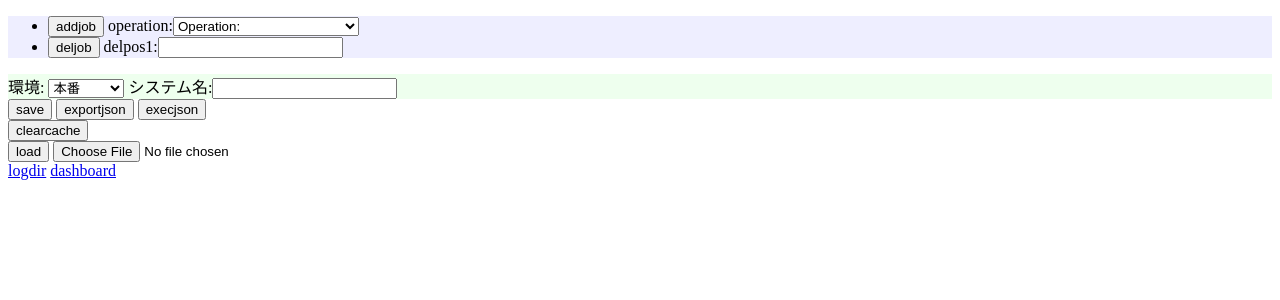
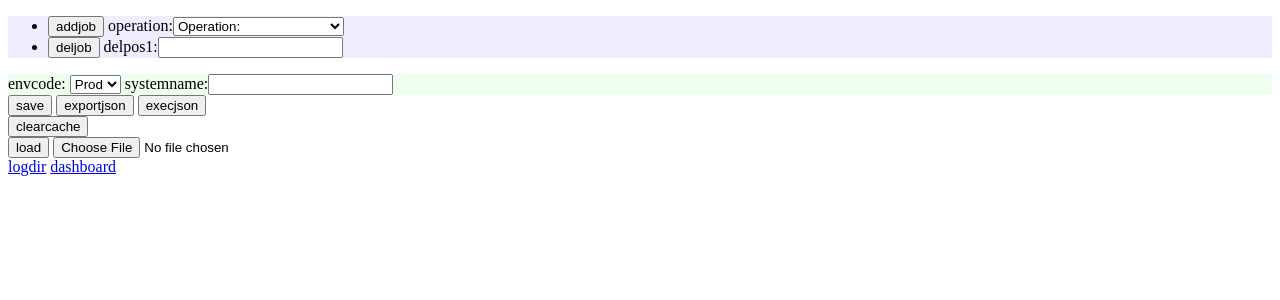
Before and after one commit to aaabbb200909/execjson, a Django app: page /app1/ in a window 1280 px wide. Shown: the top 300 px of the page. Run offline with Django 3.2, Linux system fonts and the light colour scheme.

Commit message:
I moved all utf-8 to po file

```diff
--- a/web/mysite/template/app1/index.html
+++ b/web/mysite/template/app1/index.html
@@ -1,5 +1,6 @@
 <!DOCTYPE html>
 <html lang="ja">
+{% load i18n %}
 <head>
 	<meta charset="UTF-8">
 	<title></title>
@@ -38,54 +39,54 @@
 <div id="jobtemplate" style="display:none">
 <div class="job">
 <b class="jobnumber"></b>id: <input type="text" name="id">
-実施時刻: <input type="text" name="time">
-エラー時の対応: <input type="text" name="iffail">
+{% trans "time" %}: <input type="text" name="time">
+{% trans "iffail" %}: <input type="text" name="iffail">
 </div>
 </div>
 
 
 <div id="mkdirtemplate" style="display:none">
 <div class="operation">
-ディレクトリ作成:<b class="mkdirstart">[+]</b><input type="text" name="name" value="mkdir" style="display:none">
-サーバー:<input type="text" name="server">
-パス:<input type="text" name="path">
-オーナー:<input type="text" name="owner">
-グループ:<input type="text" name="group">
-権限:<input type="text" name="mode">
+{% trans "mkdir" %}:<b class="mkdirstart">[+]</b><input type="text" name="name" value="mkdir" style="display:none">
+{% trans "server" %}:<input type="text" name="server">
+{% trans "path" %}:<input type="text" name="path">
+{% trans "owner" %}:<input type="text" name="owner">
+{% trans "group" %}:<input type="text" name="group">
+{% trans "mode" %}:<input type="text" name="mode">
 </div>
 </div>
 
 
 <div id="filetransfertemplate" style="display:none">
 <div class="operation">
-ファイル転送:<b class=filetransferstart>[+]</b><input type="text" name="name" value="filetransfer" style="display:none">
-転送元サーバー:<input type="text" name="srcserver">
-転送元ファイル:<input type="text" name="srcpath">
-転送先サーバー:<input type="text" name="dstserver">
-転送先ファイル:<input type="text" name="dstpath">
-オーナー:<input type="text" name="owner">
-グループ:<input type="text" name="group">
-権限:<input type="text" name="mode">
+{% trans "filetransfer" %}:<b class=filetransferstart>[+]</b><input type="text" name="name" value="filetransfer" style="display:none">
+{% trans "srcserver" %}:<input type="text" name="srcserver">
+{% trans "srcpath" %}:<input type="text" name="srcpath">
+{% trans "dstserver" %}:<input type="text" name="dstserver">
+{% trans "dstpath" %}:<input type="text" name="dstpath">
+{% trans "owner" %}:<input type="text" name="owner">
+{% trans "group" %}:<input type="text" name="group">
+{% trans "mode" %}:<input type="text" name="mode">
 </div>
 </div>
 
 
 <div id="deletefiletemplate" style="display:none">
 <div class="operation">
-ファイル削除:<b class=deletefilestart>[+]</b><input type="text" name="name" value="deletefile" style="display:none">
-サーバー:<input type="text" name="server">
-ファイルパス:<input type="text" name="filepath">
+{% trans "deletefile" %}:<b class=deletefilestart>[+]</b><input type="text" name="name" value="deletefile" style="display:none">
+{% trans "server" %}:<input type="text" name="server">
+{% trans "filepath" %}:<input type="text" name="filepath">
 </div>
 </div>
 
 
 <div id="execshelltemplate" style="display:none">
 <div class="operation">
-シェル実行:<input type="text" name="name" value="execshell" style="display:none">
-サーバー:<input type="text" name="server">
-実行シェル:<input type="text" name="path">
-実行ユーザー:<input type="text" name="user">
-バックグラウンド実行:
+{% trans "execshell" %}:<input type="text" name="name" value="execshell" style="display:none">
+{% trans "server" %}:<input type="text" name="server">
+{% trans "path" %}:<input type="text" name="path">
+{% trans "user" %}:<input type="text" name="user">
+{% trans "background" %}:
 <select name="background">
 <option value="yes">yes</option>
 <option value="no">no</option>
@@ -95,93 +96,89 @@
 
 <div id="editcrontemplate" style="display:none">
 <div class="operation">
-cron登録削除:<b class=editcronstart>[+]</b><input type="text" name="name" value="editcron" style="display:none">
-作業種別:
+{% trans "editcron" %}:<b class=editcronstart>[+]</b><input type="text" name="name" value="editcron" style="display:none">
+{% trans "operation" %}:
 <select name="operation">
-<option value="add">add</option>
-<option value="del">del</option>
+<option value="add">{% trans "add" %}</option>
+<option value="del">{% trans "del" %}</option>
 </select>
-サーバー:<input type="text" name="server">
-ユーザー:<input type="text" name="user">
-分:<input type="text" name="minute">
-時:<input type="text" name="hour">
-日:<input type="text" name="day">
-月:<input type="text" name="month">
-曜日:<input type="text" name="dayofweek">
-コマンド:<input type="text" name="command">
+{% trans "server" %}:<input type="text" name="server">
+{% trans "user" %}:<input type="text" name="user">
+{% trans "minute" %}:<input type="text" name="minute">
+{% trans "hour" %}:<input type="text" name="hour">
+{% trans "day" %}:<input type="text" name="day">
+{% trans "month" %}:<input type="text" name="month">
+{% trans "dayofweek" %}:<input type="text" name="dayofweek">
+{% trans "command" %}:<input type="text" name="command">
 </div>
 </div>
 
 <div id="editattemplate" style="display:none">
 <div class="operation">
-at編集:<b class=editatstart>[+]</b><input type="text" name="name" value="editat" style="display:none">
-作業種別:
+{% trans "editat" %}:<b class=editatstart>[+]</b><input type="text" name="name" value="editat" style="display:none">
+{% trans "oparation" %}:
 <select name="operation">
-<option value="add">add</option>
-<option value="del">del</option>
+<option value="add">{% trans "add" %}</option>
+<option value="del">{% trans "del" %}</option>
 </select>
-サーバー:<input type="text" name="server">
-実行ユーザー:<input type="text" name="user">
-分:<input type="text" name="minute">
-時:<input type="text" name="hour">
-日:<input type="text" name="day">
-月:<input type="text" name="month">
-年:<input type="text" name="year">
-コマンド:<input type="text" name="command">
+{% trans "server" %}:<input type="text" name="server">
+{% trans "user" %}:<input type="text" name="user">
+{% trans "minute" %}:<input type="text" name="minute">
+{% trans "hour" %}:<input type="text" name="hour">
+{% trans "day" %}:<input type="text" name="day">
+{% trans "month" %}:<input type="text" name="month">
+{% trans "year" %}:<input type="text" name="year">
+{% trans "command" %}:<input type="text" name="command">
 </div>
 </div>
 
 
 <div id="mountnfstemplate" style="display:none">
 <div class="operation">
-NFSマウント・アンマウント:<input type="text" name="name" value="mountnfs" style="display:none">
-作業種別:
+{% trans "mountnfs" %}:<input type="text" name="name" value="mountnfs" style="display:none">
+{% trans "operation" %}:
 <select name="operation">
-<option value="add">追加</option>
-<option value="del">削除</option>
+<option value="add">{% trans "add" %}</option>
+<option value="del">{% trans "del" %}</option>
 </select>
-動的マウント<select name="useautomount">
-<option value="no">使用しない</option>
-<option value="yes">使用する</option>
-</select>
-サーバー名:<input type="text" name="servername">
-マウントポイント:<input type="text" name="mountpoint">
-マウントオプション:<input type="text" name="mountoption">
-NFSサーバー名:<input type="text" name="nfsserver">
-エクスポートパス:<input type="text" name="exportpath">
+{% trans "servername" %}:<input type="text" name="servername">
+{% trans "mountpoint" %}:<input type="text" name="mountpoint">
+{% trans "mountoption" %}:<input type="text" name="mountoption">
+{% trans "nfsserver" %}:<input type="text" name="nfsserver">
+{% trans "exportpath" %}:<input type="text" name="exportpath">
 </div>
 </div>
 
 
 <div id="execsqltemplate" style="display:none">
 <div class="operation">
-SQL実行:<input type="text" name="name" value="execsql" style="display:none">
-DB名:<input type="text" name="dbname">
-SQLファイル名:<input type="text" name="filename">
+{% trans "execsql" %}:<input type="text" name="name" value="execsql" style="display:none">
+{% trans "dbname" %}:<input type="text" name="dbname">
+{% trans "filename" %}:<input type="text" name="filename">
 </div>
 </div>
 
 <div id="modifyuserostemplate" style="display:none">
 <div class="operation">
-ユーザー作成(OS):<b class=modifyuserosstart>[+]</b><input type="text" name="name" value="modifyuseros" style="display:none">
-作業種別:
+{% trans "modifyuseros" %}:<b class=modifyuserosstart>[+]</b><input type="text" name="name" value="modifyuseros" style="display:none">
+{% trans "operation" %}:
 <select name="operation">
-<option value="add">add</option>
-<option value="del">del</option>
+<option value="add">{% trans "add" %}</option>
+<option value="del">{% trans "del" %}</option>
 </select>
-サーバー:<input type="text" name="server">
-ユーザー名:<input type="text" name="username">
-名前:<input type="text" name="firstname">
-苗字:<input type="text" name="lastname">
-所属グループ:<input type="text" name="groups">
+{% trans "server" %}:<input type="text" name="server">
+{% trans "username" %}:<input type="text" name="username">
+{% trans "firstname" %}:<input type="text" name="firstname">
+{% trans "lastname" %}:<input type="text" name="lastname">
+{% trans "groups" %}:<input type="text" name="groups">
 </div>
 </div>
 
 <div id="passwdresetostemplate" style="display:none">
 <div class="operation">
-パスワードリセット(OS):<b class=passwdresetosstart>[+]</b><input type="text" name="name" value="passwdresetos" style="display:none">
-サーバー:<input type="text" name="server">
-ユーザー名:<input type="text" name="username">
+{% trans "passwdresetos" %}:<b class=passwdresetosstart>[+]</b><input type="text" name="name" value="passwdresetos" style="display:none">
+{% trans "server" %}:<input type="text" name="server">
+{% trans "username" %}:<input type="text" name="username">
 </div>
 </div>
 
@@ -189,21 +186,21 @@
 
 <div id="modifydnstemplate" style="display:none">
 <div class="operation">
-DNS登録・削除:<b class=modifydnsstart>[+]</b><input type="text" name="name" value="modifydns" style="display:none">
-作業種別:
+{% trans "modifydns" %}:<b class=modifydnsstart>[+]</b><input type="text" name="name" value="modifydns" style="display:none">
+{% trans "operation" %}:
 <select name="operation">
-<option value="add">追加</option>
-<option value="del">削除</option>
+<option value="add">{% trans "add" %}</option>
+<option value="del">{% trans "del" %}</option>
 </select>
 FQDN:<input type="text" name="fqdn">
-IPアドレス:<input type="text" name="ipaddr">
+{% trans "ipaddr" %}:<input type="text" name="ipaddr">
 </div>
 </div>
 
 <div id="otherstemplate" style="display:none">
 <div class="operation">
-その他の作業:<input type="text" name="name" value="others" style="display:none">
-ファイル名:<input type="text" name="filename">
+{% trans "others" %}:<input type="text" name="name" value="others" style="display:none">
+{% trans "filename" %}:<input type="text" name="filename">
 </div>
 </div>
 
@@ -228,18 +225,18 @@
 <input type="button" value="addjob" onclick="addjob()">
 operation:<select id="sortofop" name="sortofop" onchange="addjob()">
 <option value="dummy">Operation:</option>
-<option value="mkdir"> ディレクトリ作成</option>
-<option value="filetransfer"> ファイル転送</option>
-<option value="deletefile"> ファイル削除</option>
-<option value="execshell"> シェル実行</option>
-<option value="editcron"> cron追加</option>
-<option value="editat"> at追加</option>
-<option value="mountnfs"> NFSマウント/アンマウント</option>
-<option value="execsql"> SQL実行</option>
-<option value="modifyuseros"> ユーザー登録・削除(OS)</option>
-<option value="passwdresetos"> パスワードリセット(OS)</option>
-<option value="modifydns"> DNS登録</option>
-<option value="others">その他の作業</option>
+<option value="mkdir"> {% trans "mkdir" %}</option>
+<option value="filetransfer"> {% trans "filetransfer" %}</option>
+<option value="deletefile"> {% trans "deletefile" %}</option>
+<option value="execshell"> {% trans "execshell" %}</option>
+<option value="editcron"> {% trans "editcron" %}</option>
+<option value="editat"> {% trans "editat" %}</option>
+<option value="mountnfs"> {% trans "mountnfs" %}</option>
+<option value="execsql"> {% trans "execsql" %}</option>
+<option value="modifyuseros"> {% trans "modifyuseros" %}</option>
+<option value="passwdresetos"> {% trans "passwdresetos" %}</option>
+<option value="modifydns"> {% trans "modifydns" %}</option>
+<option value="others">{% trans "others" %}</option>
 <option value="sleepandexception">(testonly)sleep-exception</option>
 </select>
  </li>
@@ -256,12 +253,12 @@
 <form method="post" action="createjson" id="jobforms">{% csrf_token %}
 
 <div id="jobformheader">
-環境:
+{% trans "envcode" %}:
 <select id="jobenvcode" name="jobenvcode">
- <option value="Prod">本番</option>
- <option value="Dev">開発検証</option>
+ <option value="Prod">{% trans "Prod" %}</option>
+ <option value="Dev">{% trans "Dev" %}</option>
 </select>
-システム名:<input id="jobapplcode" type="text" name="jobapplcode">
+{% trans "systemname" %}:<input id="jobapplcode" type="text" name="jobapplcode">
 </div>
 
 <div id="jobformdata">
```
Also changed, not shown: web/mysite/conf/locale/ja/LC_MESSAGES/django.po, 1 other file.
